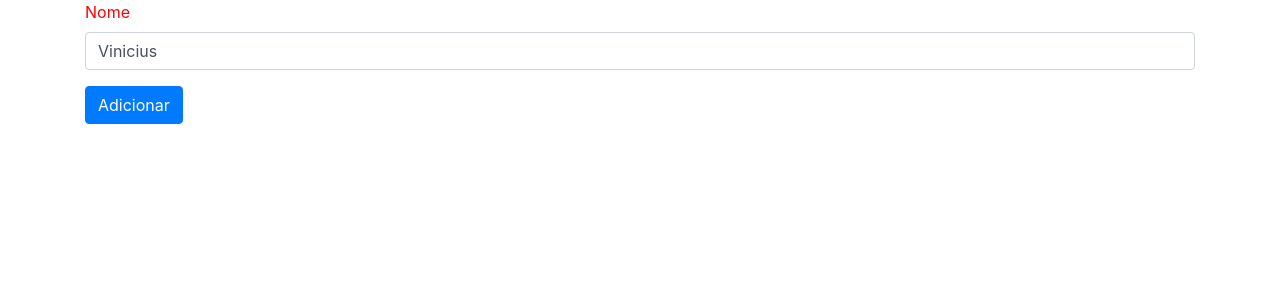
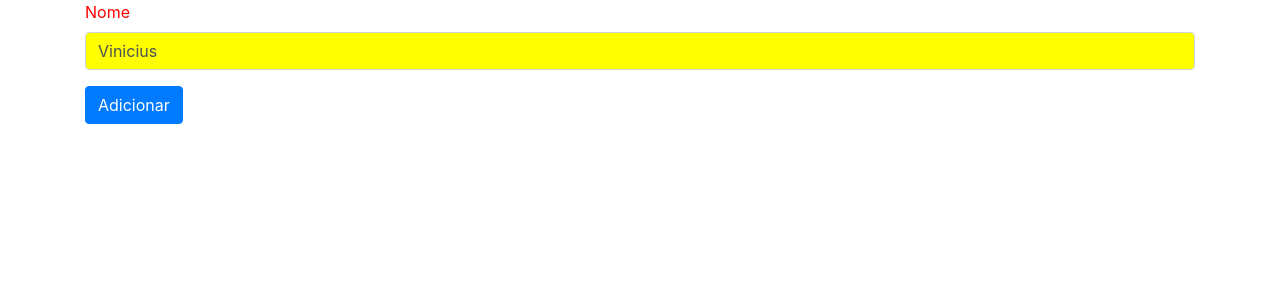
Before and after one commit to rochaskingdom/angular-fundamentos, an Angular app: page / in a window 1280 px wide. Shown: the top 300 px of the page. Built offline with nearby package versions, Linux system fonts and the light colour scheme.

Commit message:
Criando diretivas customizadas

```diff
--- a/src/app/app.module.ts
+++ b/src/app/app.module.ts
@@ -5,12 +5,14 @@
 import {FormsModule} from '@angular/forms';
 import { FuncionarioCardComponent } from './funcionario-card/funcionario-card.component';
 import { FuncionarioFormComponent } from './funcionario-form/funcionario-form.component';
+import { CampoColoridoDirective } from './campo-colorido.directive';
 
 @NgModule({
   declarations: [
     AppComponent,
     FuncionarioCardComponent,
-    FuncionarioFormComponent
+    FuncionarioFormComponent,
+    CampoColoridoDirective
   ],
     imports: [
         BrowserModule,
--- /dev/null
+++ b/src/app/campo-colorido.directive.ts
@@ -0,0 +1,16 @@
+import {Directive, ElementRef, Renderer2} from '@angular/core';
+
+@Directive({
+  selector: '[appCampoColorido]'
+})
+export class CampoColoridoDirective {
+
+  constructor(
+    private elementRef: ElementRef,
+    private renderer: Renderer2
+  ) {
+    this.renderer.setStyle(this.elementRef.nativeElement,
+      'background-color', 'yellow')
+  }
+
+}
--- a/src/app/funcionario-form/funcionario-form.component.html
+++ b/src/app/funcionario-form/funcionario-form.component.html
@@ -4,7 +4,8 @@
 
 <div class="form-group">
   <label>Nome</label>
-  <input type="text" class="form-control" [(ngModel)]="nome" (focus)="adicionado = false">
+  <input type="text" class="form-control" [(ngModel)]="nome"
+         (focus)="adicionado = false" appCampoColorido>
 </div>
 
 <button type="button" class="btn btn-primary" (click)="adicionar()"
```
